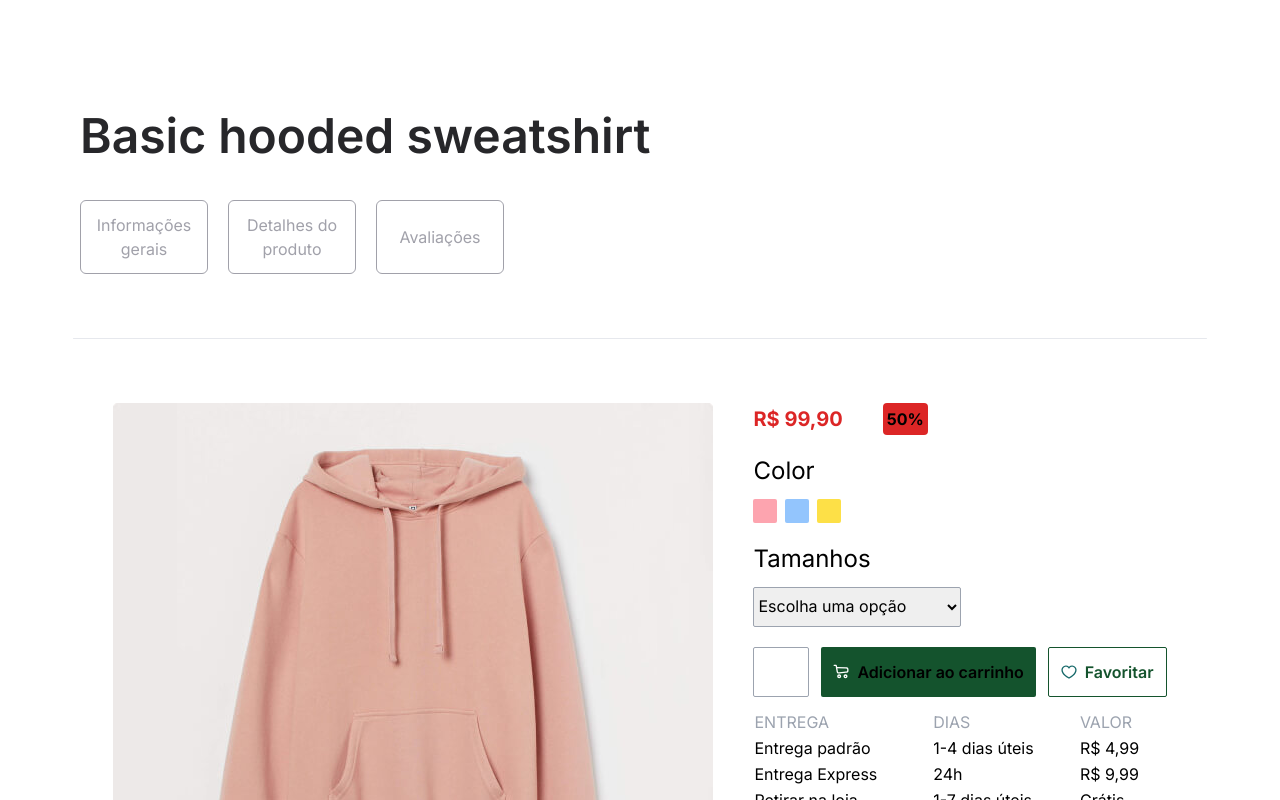
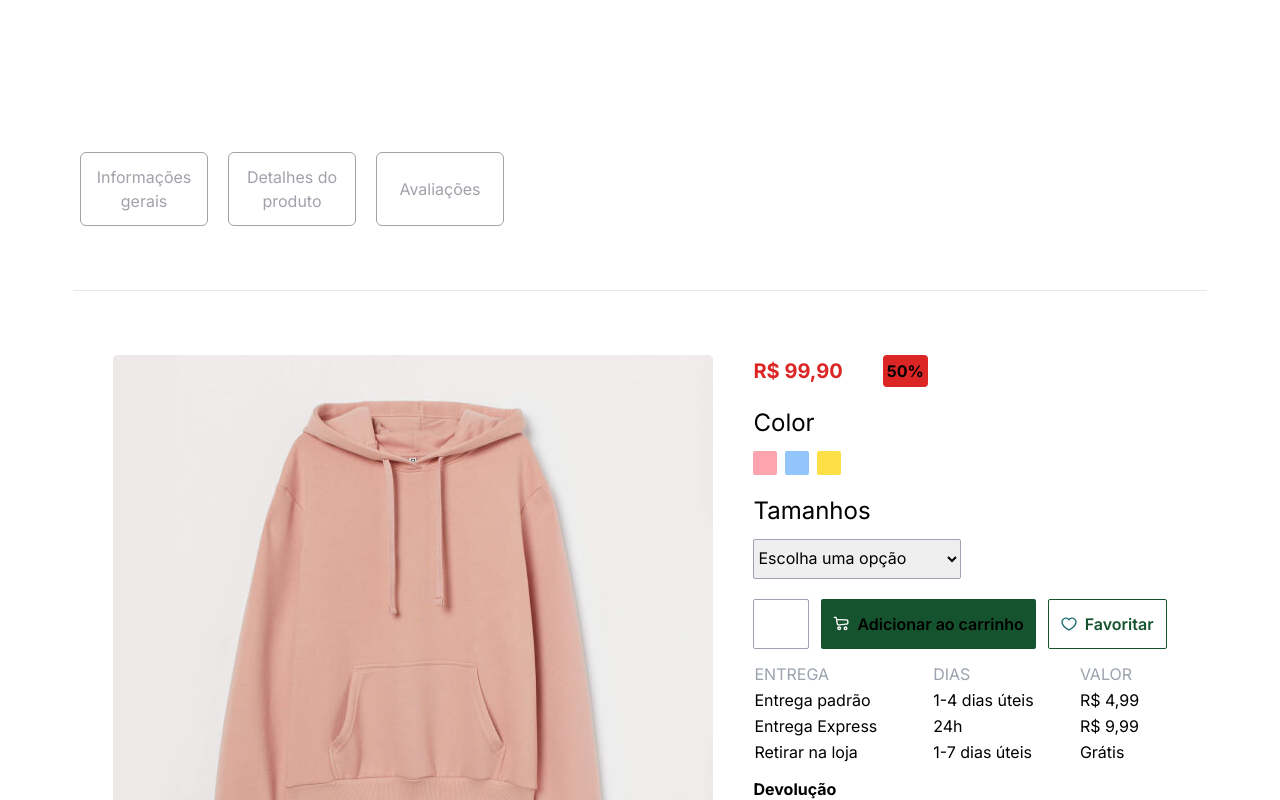
Before and after one commit to costa-Italo/ecommerce-project-clone, a Next.js app: page /product-page in a window 1280 px wide. Shown: the top 800 px of the page. Built offline with nearby package versions, Linux system fonts and the light colour scheme.

Commit message:
feat: puxar nome do produto

```diff
--- a/src/components/Gridproducts.tsx
+++ b/src/components/Gridproducts.tsx
@@ -7,6 +7,7 @@
     import Img17 from "../assets/17.png";
     import Img16 from "../assets/16.png";
     import { useHoverBuyButton } from "../hooks";
+    import { useRouter } from 'next/router'
 
     interface ProductCardProps {
     imageSrc: string;
@@ -21,6 +22,12 @@
     productCategory,
     productPrice,
     }) => {
+        const router = useRouter()
+
+        const handleBuyNow = () => {
+            router.push(`product-page?productName=${encodeURIComponent(productName)}`)
+        }
+
     const { isHovered, handleMouseEnter, handleMouseLeave } = useHoverBuyButton();
 
     return (
@@ -36,7 +43,7 @@
             className="w-full aspect-[0.78] cursor-pointer transition-transform transform hover:scale-105 rounded-lg"
             />
             {isHovered && (
-            <button className="absolute bottom-0 left-0 w-full bg-orange-500 text-white py-2 text-center transition-opacity">
+            <button className="absolute bottom-0 left-0 w-full bg-orange-500 text-white py-2 text-center transition-opacity" onClick={handleBuyNow}>
                 Comprar
             </button>
             )}
--- a/src/components/detaills_components/ProductName.tsx
+++ b/src/components/detaills_components/ProductName.tsx
@@ -1,10 +1,14 @@
 import React from 'react'
 
-const ProductName = () => {
+interface ProductNameProps {
+  productName: string
+}
+
+const ProductName: React.FC<ProductNameProps> = ({ productName }) => {
   return (
     <section className='px-20 pt-28'>
         <h1 className='text-5xl text-zinc-800 font-semibold'>
-            Basic hooded sweatshirt
+            {productName}
         </h1>
     </section>
 
--- a/src/pages/product-page.tsx
+++ b/src/pages/product-page.tsx
@@ -3,11 +3,14 @@ import NavigationTabs from "@/components/detaills_components/NavigationTabs";
 import ProductName from "@/components/detaills_components/ProductName";
 import DividerDetails from "../assets/divider.svg"
 import ProductDetails from "@/components/detaills_components/ProductDetails";
+import { useRouter } from "next/router";
 
     const ProductPage = () => {
+        const router = useRouter()
+        const { productName } = router.query
     return (
         <div className="flex overflow-hidden flex-col bg-white">
-            <ProductName />
+            <ProductName  productName={productName as string}/>
             <NavigationTabs />
             <img src={DividerDetails.src} alt="" className="p-16"/>
             <ProductDetails />
```
